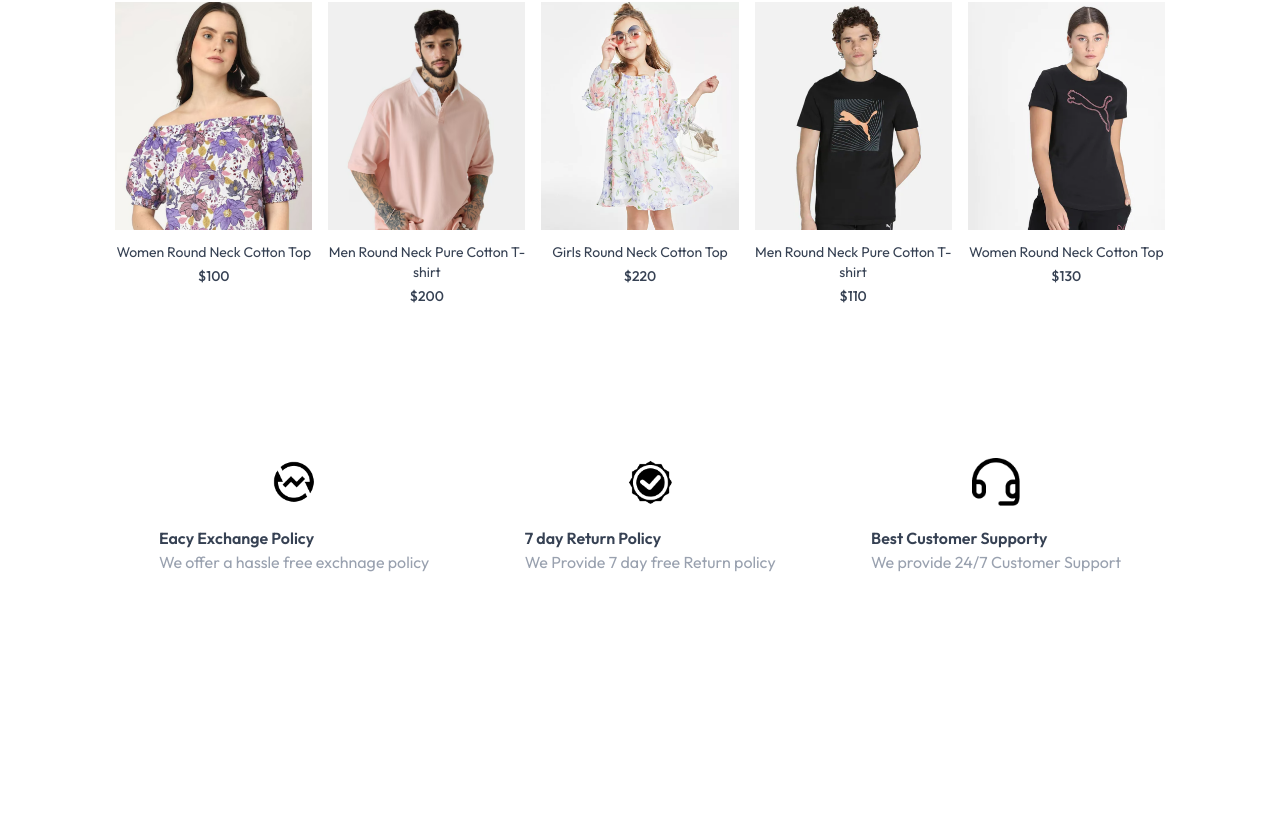
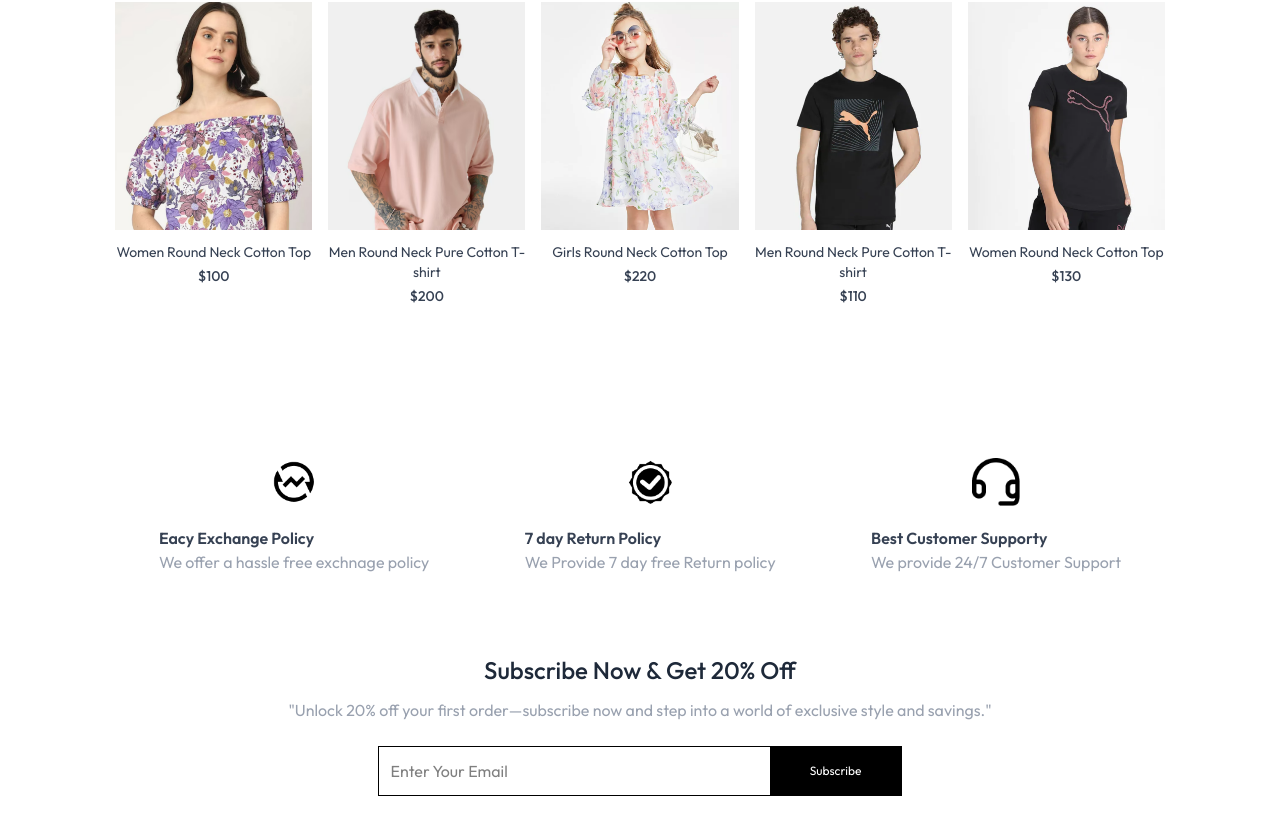
Before and after one commit to adudexe/Ecommerce, a React (Vite) app in the folder frontend/: page / in a window 1280 px wide. Shown: the part 1451-2271 px from the top of the page. Before the commit the page ends 2105 px from the top, so only its background shows below. Built offline with nearby package versions, Linux system fonts and the light colour scheme.

Commit message:
NewLetterBox

```diff
--- /dev/null
+++ b/frontend/src/components/NewsLetterBox.jsx
@@ -0,0 +1,24 @@
+import React from 'react'
+
+const NewsLetterBox = () => {
+
+    function OnSubmitEventHandler(event) {
+        event.preventDefault();
+    }
+
+
+    return (
+        <div className='text-center'>
+            <p className='text-2xl font-medium text-gray-800'>Subscribe Now & Get 20% Off</p>
+            <p className='text-gray-400 mt-3'>"Unlock 20% off your first order—subscribe now and step into a world of exclusive style and savings."</p>
+            <form onSubmit={OnSubmitEventHandler} className='w-full sm:w-1/2 flex items-center gap-3 mx-auto my-6 border pl-3'>
+                <input className='w-full sm:flex-1 outline-none' type="email" placeholder='Enter Your Email' />
+                <button type='submit' className='bg-black text-white text-xs px-10 py-4 cursor-pointer'>Subscribe</button>
+            </form>
+        </div>
+
+
+    )
+}
+
+export default NewsLetterBox
--- a/frontend/src/pages/Home.jsx
+++ b/frontend/src/pages/Home.jsx
@@ -3,6 +3,7 @@
 import LatestCollection from '../components/LatestCollection'
 import BestSeller from '../components/BestSeller'
 import OurPolicy from '../components/OurPolicy'
+import NewsLetterBox from '../components/NewsLetterBox'
 
 const Home = () => {
   return (
@@ -11,6 +12,7 @@
       <LatestCollection />
       <BestSeller />
       <OurPolicy />
+      <NewsLetterBox />
     </div>
   )
 }
```
